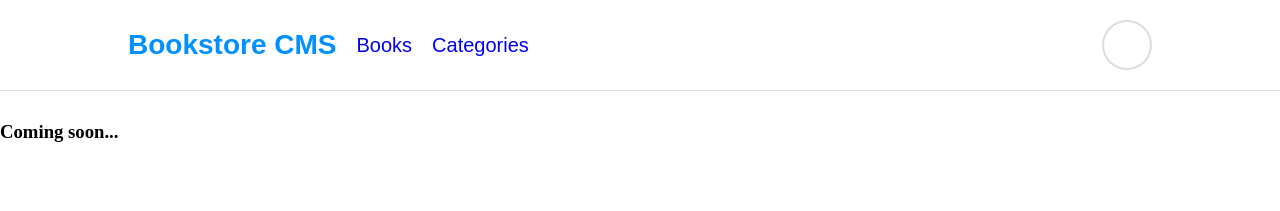
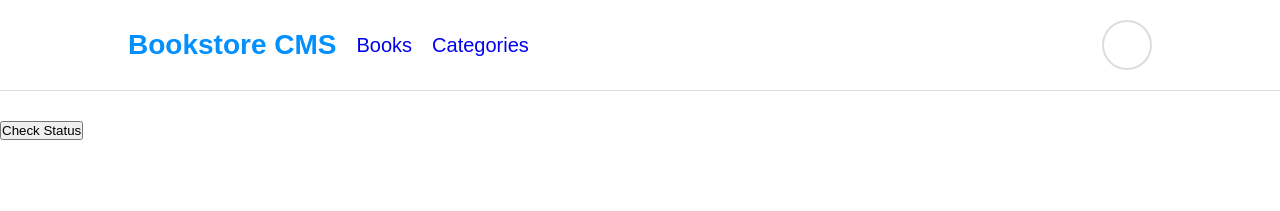
Before and after one commit to sediqullahbadakhsh/bookstore, a React (Create React App) app: page /Categories in a window 1280 px wide. Shown: the top 211 px of the page. Built offline with nearby package versions, Linux system fonts and the light colour scheme.

Commit message:
add button to categories

```diff
--- a/src/components/Books.js
+++ b/src/components/Book.js
@@ -1,6 +1,6 @@
 import PropTypes from 'prop-types';
 
-const Books = ({ category, title, author }) => (
+const Book = ({ category, title, author }) => (
   <li>
     <h3>{category}</h3>
     <h2>{title}</h2>
@@ -9,10 +9,10 @@ const Books = ({ category, title, author }) => (
   </li>
 );
 
-Books.propTypes = {
+Book.propTypes = {
   title: PropTypes.string.isRequired,
   author: PropTypes.string.isRequired,
   category: PropTypes.string.isRequired,
 };
 
-export default Books;
+export default Book;
--- a/src/components/BookList.js
+++ b/src/components/BookList.js
@@ -1,6 +1,6 @@
 import '../assets/BookList.css';
 import { v4 as uuidv4 } from 'uuid';
-import Books from './Books';
+import Books from './Book';
 import AddNew from './AddNew';
 
 const BookList = () => {
--- a/src/components/Categories.js
+++ b/src/components/Categories.js
@@ -2,7 +2,7 @@ import React from 'react';
 
 const Categories = () => (
   <div>
-    <h3>Coming soon...</h3>
+    <input type="submit" className="Status" value="Check Status" />
   </div>
 );
 
```
